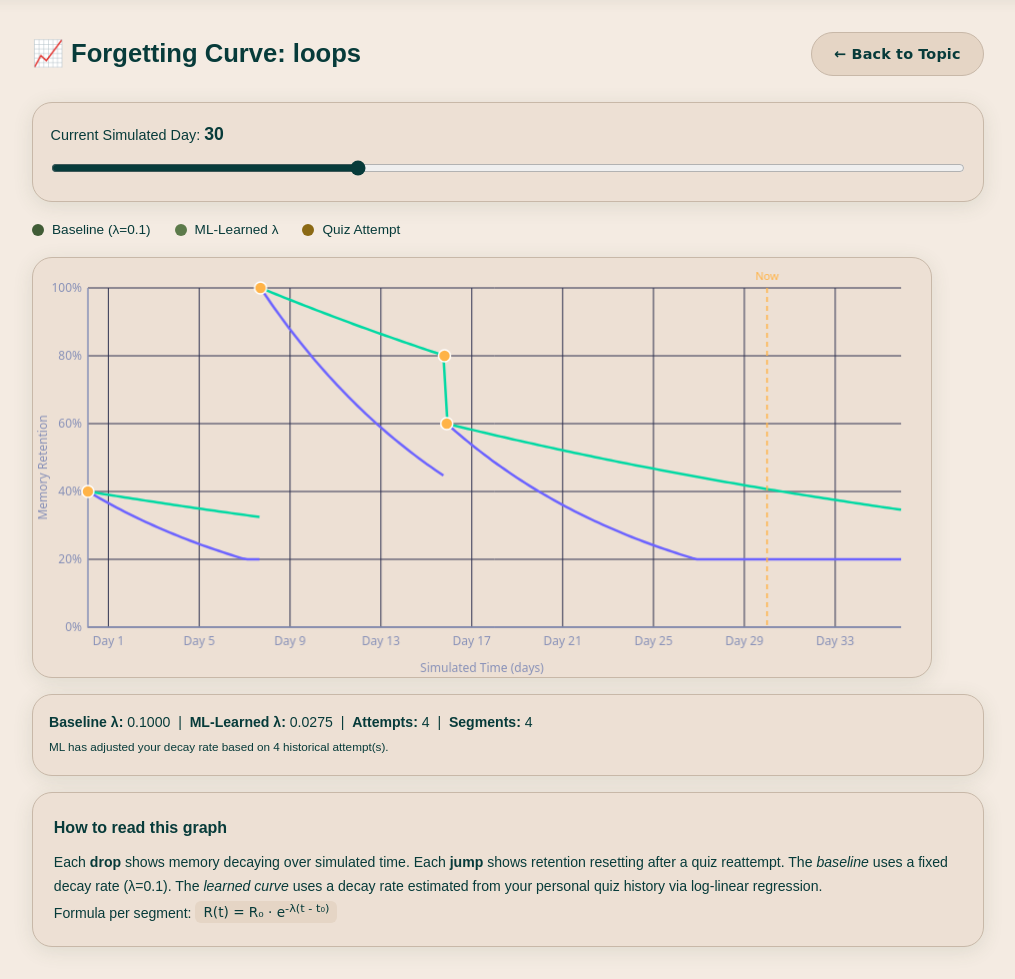
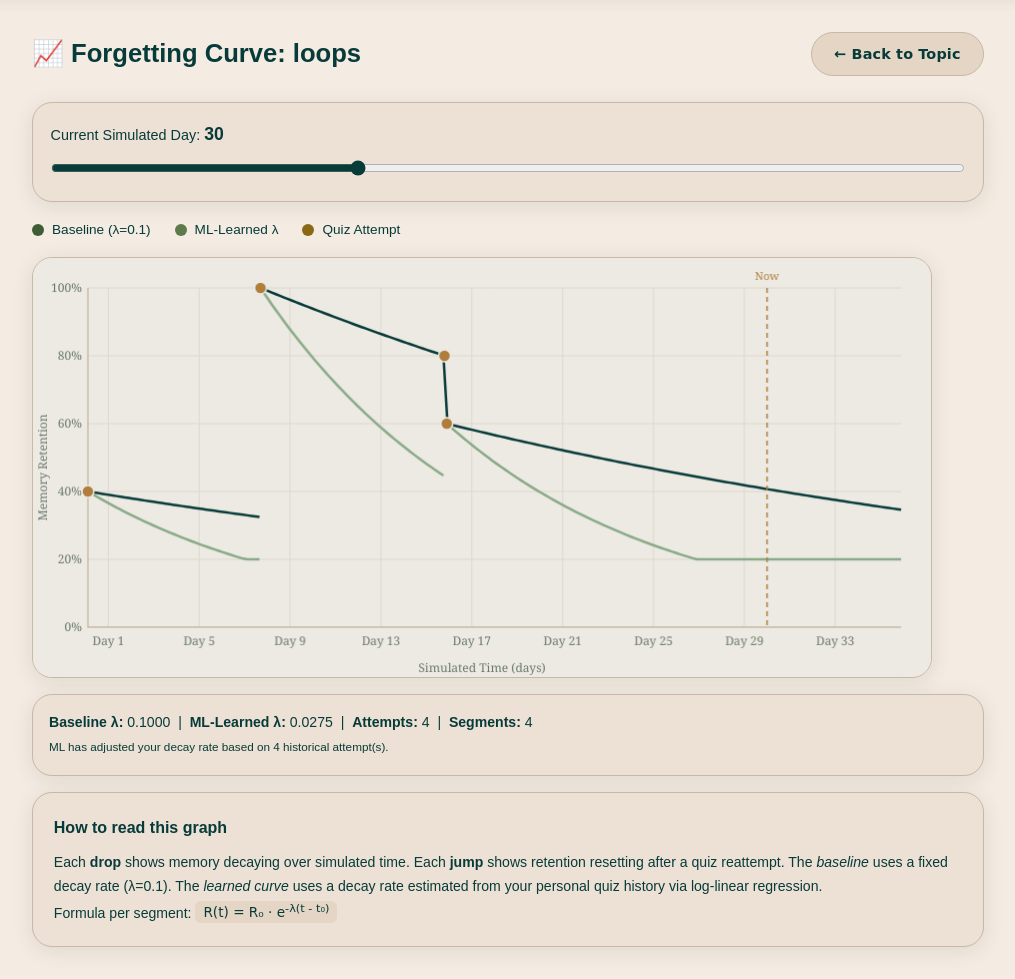
Before and after one commit to KrishnapriyaKM05/tinkherhacktrauma, a Flask app: a page that uses templates/base.html in a window 1280 px wide. Shown: the part 68-1047 px from the top of the page, without its empty margins (132-1147 px from the left). Run offline with Flask 3, Linux system fonts and the light colour scheme; a user stored in the database is signed in; data comes from the database, SQL or seed files in the repository; both versions use the stored data as it was after the commit.

Commit message:
Updated auth templates and curve logic

```diff
--- a/static/js/curve.js
+++ b/static/js/curve.js
@@ -1,29 +1,3 @@
-/**
- * static/js/curve.js
- * ===================
- * Forgetting curve visualization using HTML5 Canvas (no libraries).
- *
- * WHAT IT DRAWS:
- * --------------
- * 1. Baseline decay curve     — purple line — fixed λ=0.1
- * 2. ML-learned decay curve   — teal line   — ML-adjusted λ
- * 3. Attempt scatter points   — orange dots — actual quiz scores
- * 4. Vertical "current time"  — dashed line — from slider
- * 5. Retention % at cursor    — tooltip overlay
- *
- * PIECEWISE STRUCTURE:
- * --------------------
- * The server returns pre-computed (t, retention) points for the full
- * piecewise curve. Each segment is a separate exponential decay with a
- * visible jump at each reattempt time. The frontend just plots the points.
- *
- * TECH:
- * -----
- * - Pure Canvas 2D API
- * - No chart libraries (Recharts, Chart.js, D3, etc.)
- * - Updates dynamically on slider input
- */
-
 let currentTopic = "";
 let curveData = null;  // Cached API response
 
@@ -96,9 +70,13 @@ function drawCurve(canvas, data, currentTime) {
     // Clear
     ctx.clearRect(0, 0, W, H);
 
+    // Background fill
+    ctx.fillStyle = "#edeae3";
+    ctx.fillRect(0, 0, W, H);
+
     if (!data.has_data) {
-        ctx.fillStyle = "#8891b8";
-        ctx.font = "16px system-ui";
+        ctx.fillStyle = "#6b7c6b";
+        ctx.font = "16px Georgia, serif";
         ctx.textAlign = "center";
         ctx.fillText("No quiz attempts yet. Take a quiz to see your forgetting curve.", W / 2, H / 2);
         return;
@@ -115,7 +93,7 @@ function drawCurve(canvas, data, currentTime) {
     const ty = r => padding.top + (1 - r) * plotH;
 
     // --- Draw grid ---
-    ctx.strokeStyle = "#2e3150";
+    ctx.strokeStyle = "#dfd9ce";
     ctx.lineWidth = 1;
     for (let r = 0; r <= 1.0; r += 0.2) {
         const y = ty(r);
@@ -134,7 +112,7 @@ function drawCurve(canvas, data, currentTime) {
     }
 
     // --- Axes ---
-    ctx.strokeStyle = "#8891b8";
+    ctx.strokeStyle = "#c8bfb0";
     ctx.lineWidth = 1.5;
     ctx.beginPath();
     ctx.moveTo(padding.left, padding.top);
@@ -143,8 +121,8 @@ function drawCurve(canvas, data, currentTime) {
     ctx.stroke();
 
     // --- Y-axis labels ---
-    ctx.fillStyle = "#8891b8";
-    ctx.font = "12px system-ui";
+    ctx.fillStyle = "#6b7c6b";
+    ctx.font = "12px Georgia, serif";
     ctx.textAlign = "right";
     for (let r = 0; r <= 1.0; r += 0.2) {
         ctx.fillText((r * 100).toFixed(0) + "%", padding.left - 6, ty(r) + 4);
@@ -157,8 +135,8 @@ function drawCurve(canvas, data, currentTime) {
     }
 
     // --- Axis titles ---
-    ctx.fillStyle = "#8891b8";
-    ctx.font = "12px system-ui";
+    ctx.fillStyle = "#6b7c6b";
+    ctx.font = "12px Georgia, serif";
     ctx.textAlign = "center";
     ctx.fillText("Simulated Time (days)", W / 2, H - 5);
     ctx.save();
@@ -167,17 +145,17 @@ function drawCurve(canvas, data, currentTime) {
     ctx.fillText("Memory Retention", 0, 0);
     ctx.restore();
 
-    // --- Draw baseline curve (purple) ---
-    drawLine(ctx, data.baseline_curve, tMin, tMax, plotW, plotH, padding, "#6c63ff", 2.5);
+    // --- Draw baseline curve (muted sage green) ---
+    drawLine(ctx, data.baseline_curve, tMin, tMax, plotW, plotH, padding, "#8aab8a", 2.5);
 
-    // --- Draw learned curve (teal) ---
-    drawLine(ctx, data.learned_curve, tMin, tMax, plotW, plotH, padding, "#00d9a3", 2.5);
+    // --- Draw learned curve (primary forest green) ---
+    drawLine(ctx, data.learned_curve, tMin, tMax, plotW, plotH, padding, "#073B3A", 2.5);
 
     // --- Draw current time marker ---
     if (currentTime >= tMin && currentTime <= tMax) {
         const cx = tx(currentTime);
         ctx.setLineDash([5, 4]);
-        ctx.strokeStyle = "#ffb347";
+        ctx.strokeStyle = "#b07d3b";
         ctx.lineWidth = 1.5;
         ctx.beginPath();
         ctx.moveTo(cx, padding.top);
@@ -186,8 +164,8 @@ function drawCurve(canvas, data, currentTime) {
         ctx.setLineDash([]);
 
         // Label
-        ctx.fillStyle = "#ffb347";
-        ctx.font = "11px system-ui";
+        ctx.fillStyle = "#b07d3b";
+        ctx.font = "11px Georgia, serif";
         ctx.textAlign = "center";
         ctx.fillText("Now", cx, padding.top - 8);
     }
@@ -198,9 +176,9 @@ function drawCurve(canvas, data, currentTime) {
         const y = ty(a.score_pct);
         ctx.beginPath();
         ctx.arc(x, y, 6, 0, Math.PI * 2);
-        ctx.fillStyle = "#ffb347";
+        ctx.fillStyle = "#b07d3b";
         ctx.fill();
-        ctx.strokeStyle = "#fff";
+        ctx.strokeStyle = "#edeae3";
         ctx.lineWidth = 1.5;
         ctx.stroke();
     });
@@ -239,7 +217,6 @@ function drawLine(ctx, points, tMin, tMax, plotW, plotH, padding, color, lineWid
             const prevR = points[i - 1].retention;
             const currR = p.retention;
             if (currR - prevR > 0.05) {
-                // End current path and start new one (the "jump")
                 ctx.stroke();
                 ctx.beginPath();
                 ctx.strokeStyle = color;
@@ -293,7 +270,7 @@ function drawTooltip(canvas, e, data) {
     const px = tx(t);
 
     // Vertical line
-    ctx.strokeStyle = "rgba(255,255,255,0.3)";
+    ctx.strokeStyle = "rgba(46, 61, 46, 0.2)";
     ctx.lineWidth = 1;
     ctx.setLineDash([3, 3]);
     ctx.beginPath();
@@ -310,23 +287,23 @@ function drawTooltip(canvas, e, data) {
         const text2 = `Learned: ${(pt.retention * 100).toFixed(1)}%`;
         const text3 = basePt ? `Baseline: ${(basePt.retention * 100).toFixed(1)}%` : "";
 
-        ctx.fillStyle = "rgba(26, 29, 46, 0.95)";
-        ctx.strokeStyle = "#6c63ff";
+        ctx.fillStyle = "rgba(237, 234, 227, 0.97)";
+        ctx.strokeStyle = "#3b6b3b";
         ctx.lineWidth = 1;
         ctx.beginPath();
         ctx.roundRect(boxX, boxY, 160, text3 ? 60 : 45, 6);
         ctx.fill();
         ctx.stroke();
 
-        ctx.fillStyle = "#e8eaf6";
-        ctx.font = "bold 12px system-ui";
+        ctx.fillStyle = "#2e3d2e";
+        ctx.font = "bold 12px Georgia, serif";
         ctx.textAlign = "left";
         ctx.fillText(text1, boxX + 10, boxY + 17);
-        ctx.font = "12px system-ui";
-        ctx.fillStyle = "#00d9a3";
+        ctx.font = "12px Georgia, serif";
+        ctx.fillStyle = "#3b6b3b";
         ctx.fillText(text2, boxX + 10, boxY + 33);
         if (text3) {
-            ctx.fillStyle = "#6c63ff";
+            ctx.fillStyle = "#8aab8a";
             ctx.fillText(text3, boxX + 10, boxY + 49);
         }
     }
--- a/templates/login.html
+++ b/templates/login.html
@@ -2,7 +2,7 @@
 {% block title %}Login — AFFOGOTO{% endblock %}
 {% block content %}
 <div class="auth-card">
-    <h1>🧠 Cognitive Memory Analytics</h1>
+    <h1>Welcome back!</h1>
     <p class="subtitle">Track how your memory decays and recovers over time</p>
     <h2>Login</h2>
     <form method="POST">
--- a/templates/profile.html
+++ b/templates/profile.html
@@ -4,9 +4,7 @@
 
 {% block content %}
 <style>
-  /* ── Profile-specific styles ── */
-  /*@import url('https://fonts.googleapis.com/css2?family=JetBrains+Mono:wght@400;700&family=Syne:wght@400;600;800&display=swap');
-*/
+
   .profile-hero {
     display: grid;
     grid-template-columns: 1fr 1fr 1fr 1fr;
--- a/templates/register.html
+++ b/templates/register.html
@@ -3,7 +3,7 @@
 {% block content %}
 
 <div class="auth-card">
-    <h1>🧠 Cognitive Memory Analytics</h1>
+    <h1>Welcome!</h1>
     <h2>Create Account</h2>
     <form method="POST">
         <div class="form-group">
--- a/templates/start.html
+++ b/templates/start.html
@@ -13,7 +13,7 @@
     }
 
     :root {
-      --bg: #edeae3;
+      --bg: #F4EBE2;
       --green: #073B3A;
       --green-dark: #073B3A;
       --divider: #b0a99a;
@@ -112,7 +112,9 @@
 <body>
   <div class="card">
     <h1 class="brand">affogato</h1>
-    <div class="divider"></div>
+    <div class="divider">
+      <h5 style="text-align: center;">Predict. Prevent. Remember.</h5>
+    </div>
     <button class="btn" onclick="window.location.href='/login'">get started</button>
   </div>
 
```
Also changed, not shown: memory.db.
